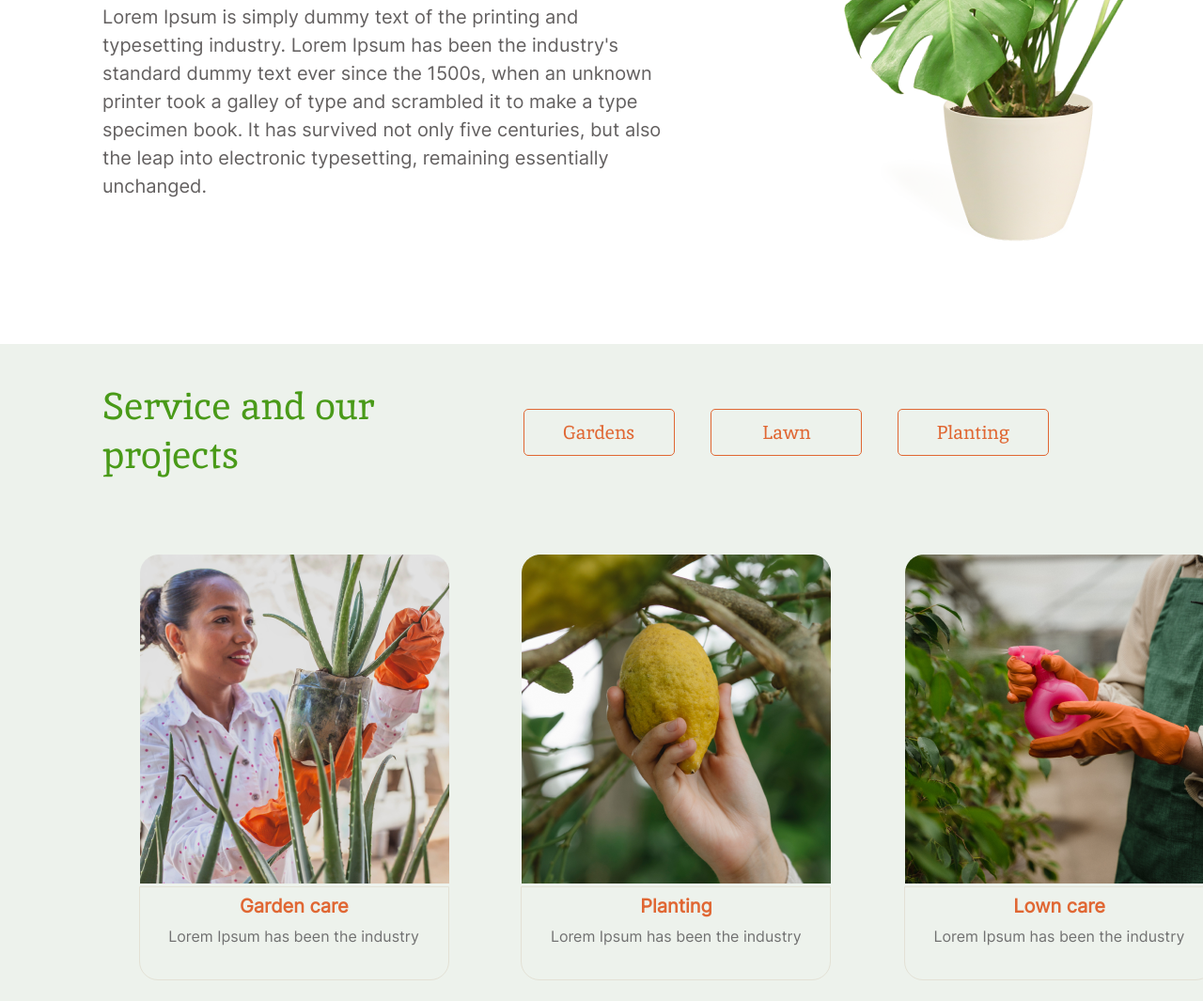
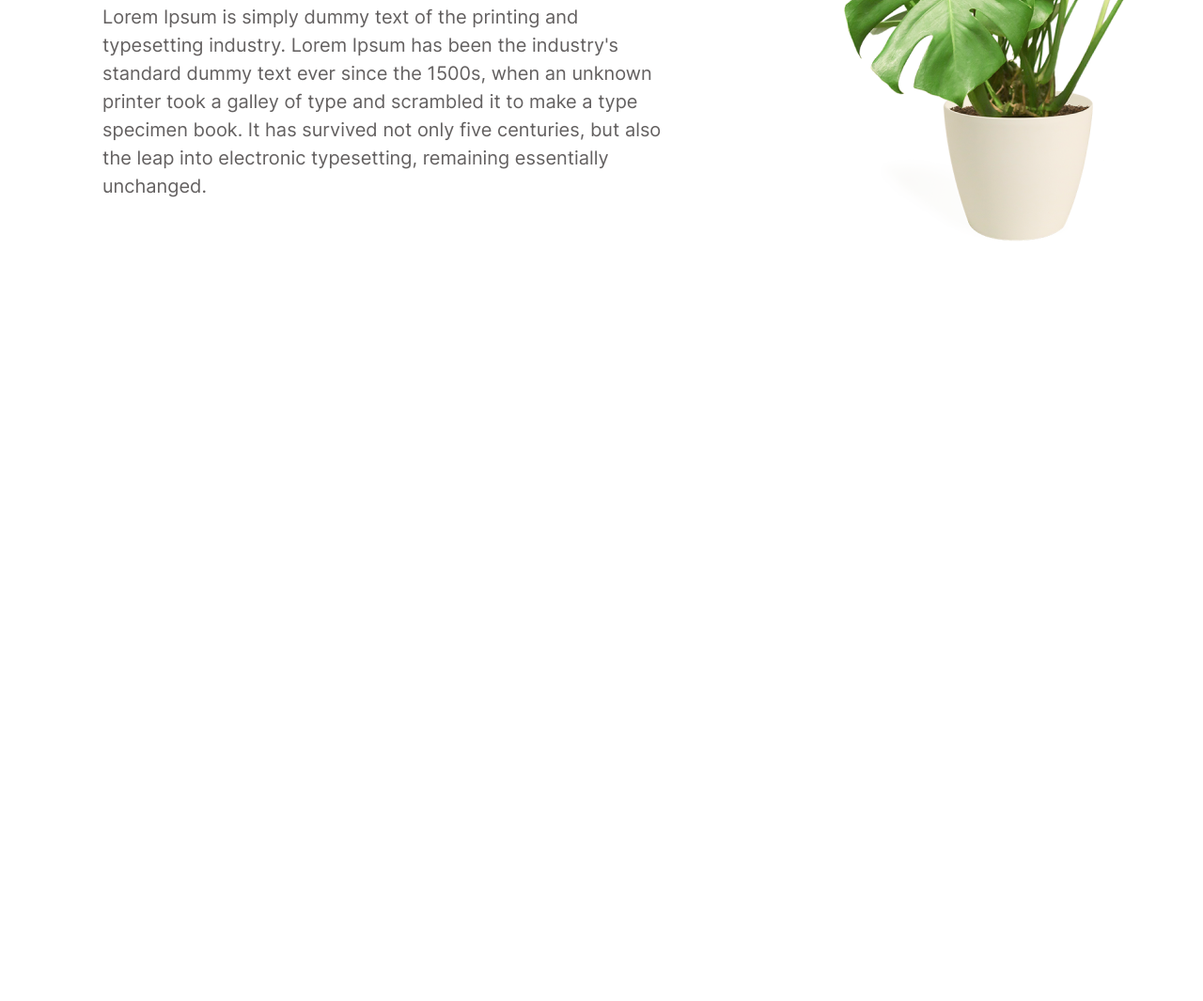
Before and after one commit to YehorTelehaQA/rsschool-cv, a plain HTML site: page Desktop/RS School Tasks/Plants 1/index.html in a window 1280 px wide. Shown: the part 966-2031 px from the top of the page at 94% size. After the commit the page ends 1332 px from the top, so only its background shows below. Drawn offline with Linux system fonts and the light colour scheme.

```diff
--- a/Desktop/RS School Tasks/Plants 1/css/style.css
+++ b/Desktop/RS School Tasks/Plants 1/css/style.css
@@ -306,215 +306,3 @@ left: 867px;
   color: #636060;
 
 }
-.service_wrapper
-{
-  position: absolute;
-  width: 1440px;
-  height: 1300px;
-  left: 0px;
-  top: 1332px;
-
-  background: #EDF2EC;
-}
-.services_content
-{
-font-family: 'Inika';
-font-style: normal;
-
-width: 1007px;
-height: 94px;
-left: 109px;
-top: 40px;
-display: flex;
-flex-wrap:wrap;
-
-
-margin-left:109px;
-margin-bottom: 90px;
-margin-top: 40px;
-margin-right:324px;
-
-
-
-}
-.service_and_project_text
-{
-
-font-weight: 400;
-font-size: 40px;
-line-height: 52px;
-width: 306px;
-height: 94px;
-left: 109px;
-top: 40px;
-color: #499A18;
-}
-.gardens_button-border
-{
-box-sizing: border-box;
-
-position: absolute;
-width: 161px;
-height: 50px;
-left: 557px;
-top: 69px;
-
-border: 1px solid #E06733;
-border-radius: 5px;
-display: flex;
-justify-content: center;
-align-items: center;
-
-
-}
-.lawn_button-border
-{
-box-sizing: border-box;
-
-position: absolute;
-width: 161px;
-height: 50px;
-left: 756px;
-top: 69px;
-
-border: 1px solid #E06733;
-border-radius: 5px;
-display: flex;
-justify-content: center;
-align-items: center;
-
-
-}
-
-.planting_button-border
-{
-  box-sizing: border-box;
-
-  position: absolute;
-  width: 161px;
-  height: 50px;
-  left: 955px;
-  top: 69px;
-
-  border: 1px solid #E06733;
-  border-radius: 5px;
-display: flex;
-justify-content: center;
-align-items: center;
-
-
-}
-.gardens-button
-{
-
-  font-weight: 400;
-  font-size: 20px;
-  line-height: 26px;
-  text-decoration: none;
-
-
-  color: #E06733;
-}
-.lawn-button
-{
-
-  font-weight: 400;
-  font-size: 20px;
-  line-height: 26px;
-  text-decoration: none;
-
-
-  color: #E06733;
-}
-.planting-button
-{
-
-  font-weight: 400;
-  font-size: 20px;
-  line-height: 26px;
-  text-decoration: none;
-
-
-  color: #E06733;
-}
-.services_section
-{
-position: absolute;
-width: 1222px;
-height: 955px;
-left: 109px;
-top: 224px;
-background: #EDF2EC;
-display: flex;
-flex-wrap: wrap;
-justify-content: space-around;
-
-}
-.first_image
-{
-
-  width: 329px;
-  height: 350px;
-  left: 110px;
-  top: 224px;
-
-  background: url(pexels-frank-meriño-3612089.jpg);
-  border-radius: 20px 20px 0px 0px;
-
-
-}
-
-figure {
-  box-sizing: border-box;
-
-
-width: 330px;
-height: 100px;
-left: 109px;
-top: 574px;
-display: flex;
-justify-content: center;
-align-items: center;
-flex-wrap: wrap;
-
-border: 1px solid #E3E1D5;
-border-radius: 0px 0px 20px 20px;
-
-}
-p:nth-of-type(1)
-{
-width: 120px;
-height: 24px;
-left: 214px;
-top: 584px;
-
-font-family: 'Inter';
-font-style: normal;
-font-weight: 700;
-font-size: 20px;
-text-align: center;
-margin-top: 10px;
-margin-bottom: 10px;
-
-color: #E06733;
-
-
-
-}
-p:nth-of-type(2)
-{
-  width: 267.19px;
-  height: 20px;
-  left: 139.91px;
-  top: 618px;
-
-  font-family: 'Inter';
-  font-style: normal;
-  font-weight: 400;
-  font-size: 16px;
-
-  margin-bottom: 36px;
-
-
-  color: #717171;
-}
--- a/Desktop/RS School Tasks/Plants 1/index.html
+++ b/Desktop/RS School Tasks/Plants 1/index.html
@@ -46,22 +46,6 @@
           <div class="plant_image"><a href="/" class="plant-image-link"><img src="./img\houseplant 1.png" alt="Plant"></img></a></div>
         </section>
       </div>
-      <div class="service_wrapper">
-        <section class="services_content">
-          <div class="service_and_project_text"><h2><div>Service and our projects</div></h2></div>
-          <div class="gardens_button-border"><a href="/" class="gardens-button">Gardens</a></div>
-          <div class="lawn_button-border"><a href="/" class="lawn-button">Lawn</a></div>
-          <div class="planting_button-border"><a href="/" class="planting-button">Planting</a></div>
-        </section>
-        <section class="services_section">
-          <div class="first_image"><a href="/" class="first-image-link"><img src="./img\first.png" alt="First"></a></img><figure><p>Garden care </p><p>Lorem Ipsum has been the industry</p></figure></div>
-          <div class="second_image"><a href="/" class="second-image-link"><img src="./img\second.png" alt="Second"></a></img><figure><p>Planting </p><p>Lorem Ipsum has been the industry</p></figure></div>
-          <div class="third_image"><a href="/" class="third-image-link"><img src="./img\third.png" alt="Third"></img></a><figure><p>Lown care </p><p>Lorem Ipsum has been the industry</p></figure></div>
-          <div class="fourth_image"><a href="/" class="fourth-image-link"><img src="./img\fourth.png" alt="Fourth"></img></a><figure><p>Planting</p><p>Lorem Ipsum has been the industry</p></figure></div>
-          <div class="fifth_image"><a href="/" class="fifth-image-link"><img src="./img\fifth.png" alt="Fifth"></img></a><figure><p>Garden care </p><p>Lorem Ipsum has been the industry</p></figure></div>
-          <div class="sixth_image"><a href="/" class="sixth-image-link"><img src="./img\sixth.png" alt="Sixth"></img></a><figure><p>Planting</p><p>Lorem Ipsum has been the industry</p></figure></div>
-        </section>
-      </div>
     </main>
     <footer></footer>
 
```
Also changed, not shown: Desktop/RS School Tasks/Plants 1/img/fifth.png (deleted), Desktop/RS School Tasks/Plants 1/img/first.png (deleted), Desktop/RS School Tasks/Plants 1/img/fourth.png (deleted), Desktop/RS School Tasks/Plants 1/img/second.png (deleted), Desktop/RS School Tasks/Plants 1/img/sixth.png (deleted), Desktop/RS School Tasks/Plants 1/img/third.png (deleted).
